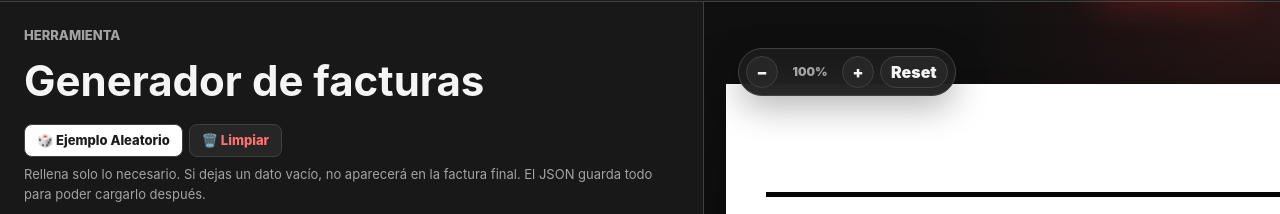
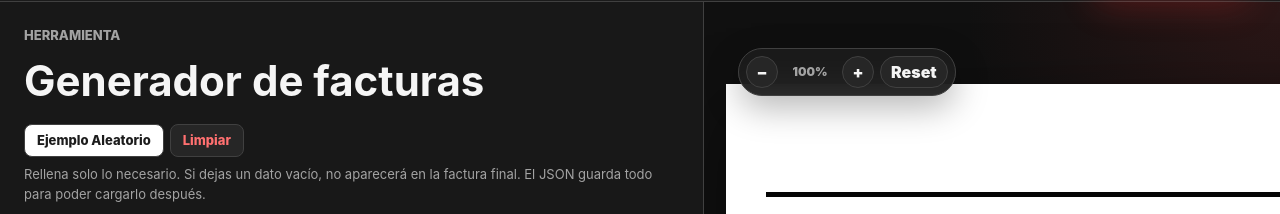
Before and after one commit to iwshwixi/Portafolio-, a website: page factura.html in a window 1280 px wide. Shown: the part 71-285 px from the top of the page. Drawn offline with Linux system fonts and the light colour scheme.

Commit message:
Add files via upload

```diff
--- a/factura.html
+++ b/factura.html
@@ -30,8 +30,8 @@
               <h1 style="margin-bottom: 6px;">Generador de facturas</h1>
             </div>
             <div style="display: flex; gap: 6px; flex-wrap: wrap; margin-top: 4px;">
-              <button class="button ghost" style="padding: 6px 12px; font-size: 13px; min-height: 32px; background: #fff; color: #1c1c1c;" type="button" data-random-example>🎲 Ejemplo Aleatorio</button>
-              <button class="button ghost" style="padding: 6px 12px; font-size: 13px; min-height: 32px; color: #ff7070;" type="button" data-clear-form>🗑️ Limpiar</button>
+              <button class="button ghost" style="padding: 6px 12px; font-size: 13px; min-height: 32px; background: #fff; color: #1c1c1c;" type="button" data-random-example>Ejemplo Aleatorio</button>
+              <button class="button ghost" style="padding: 6px 12px; font-size: 13px; min-height: 32px; color: #ff7070;" type="button" data-clear-form>Limpiar</button>
             </div>
           </div>
           <p style="margin-top: 8px;">
```
